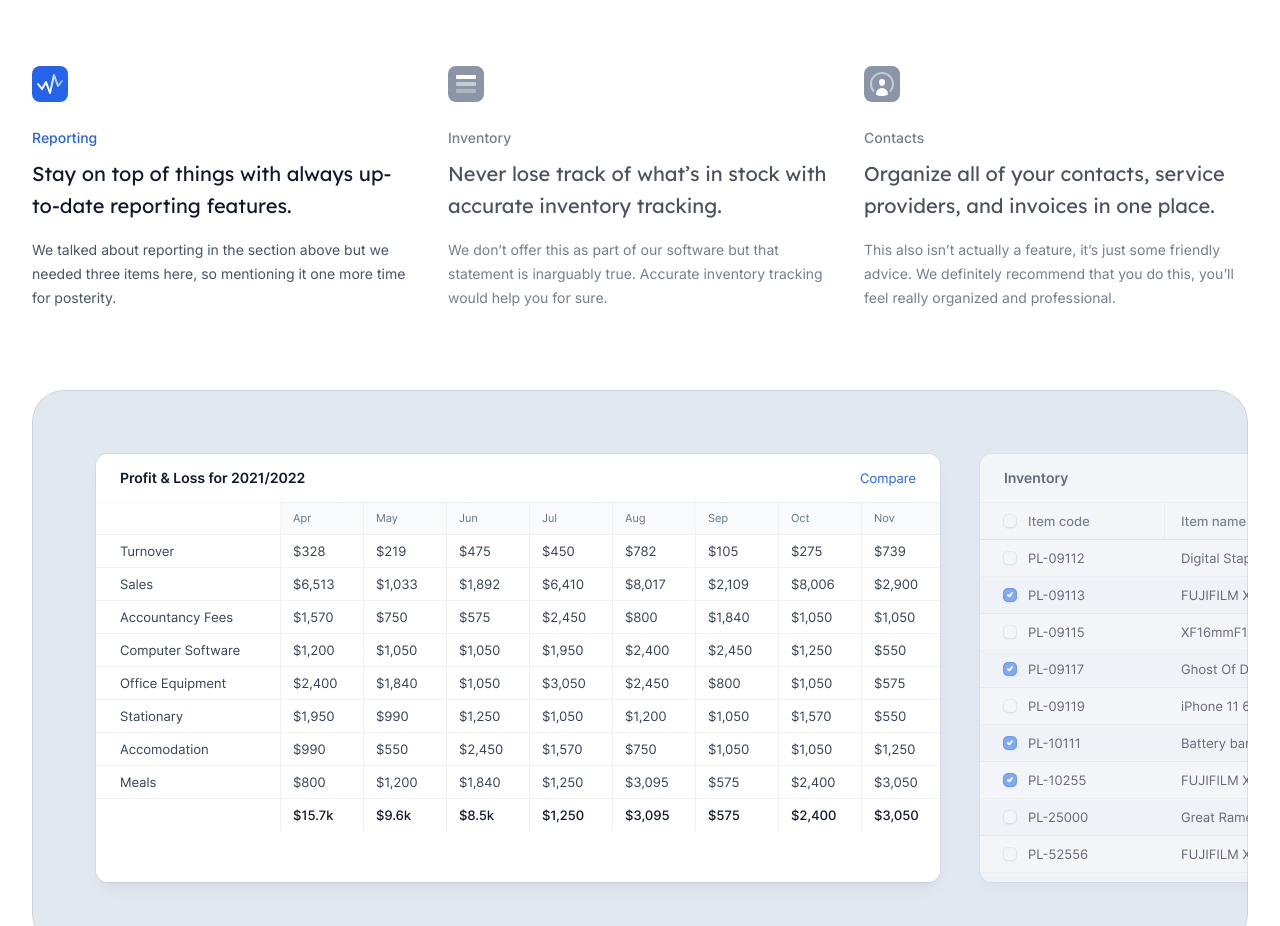
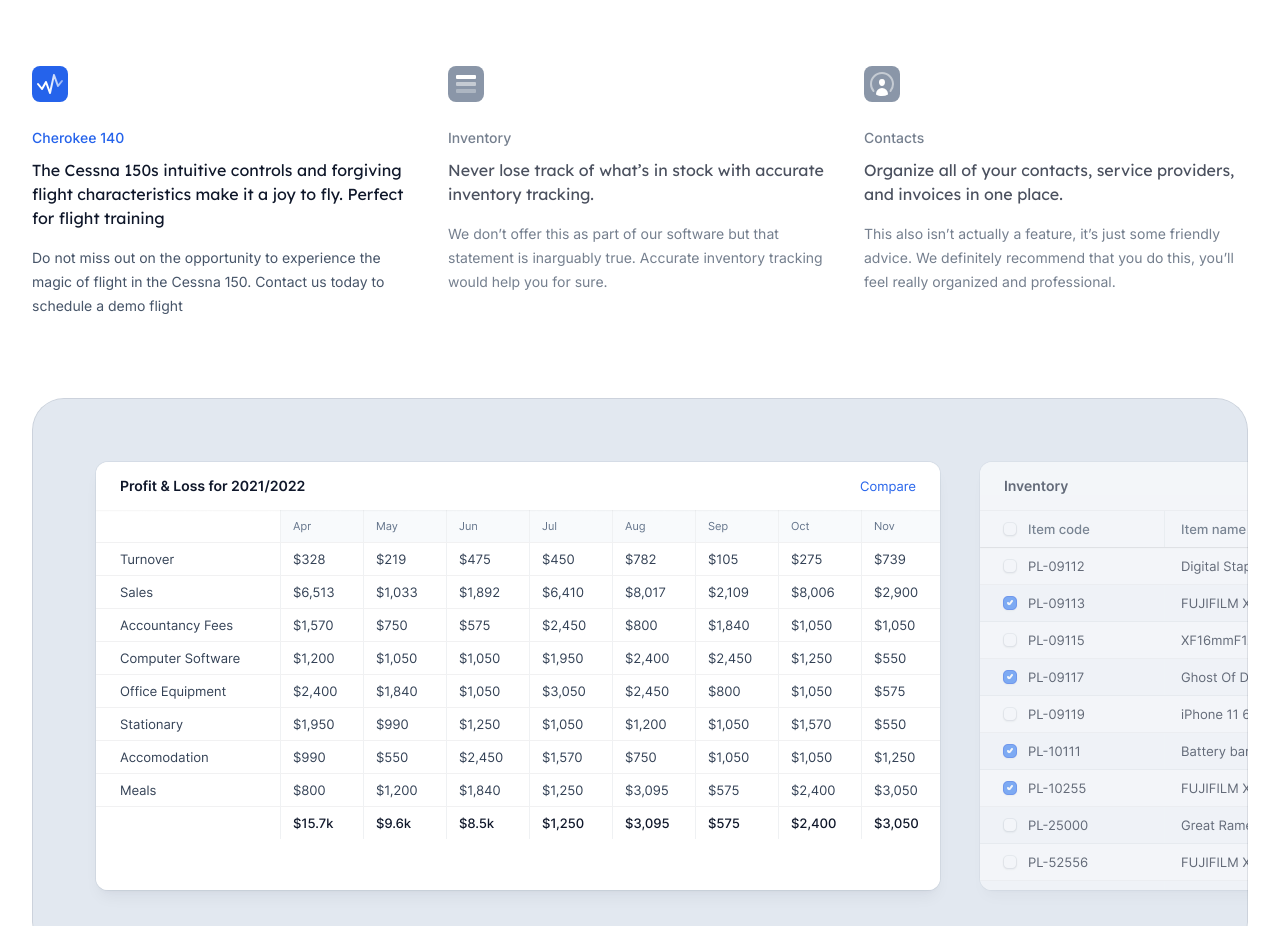
Before and after one commit to HunterBrennan1/devaviation, a Next.js app: page / in a window 1280 px wide. Shown: the part 2300-3226 px from the top of the page. Built offline with nearby package versions, Linux system fonts and the light colour scheme.

Commit message:
updated plane information

```diff
--- a/src/components/SecondaryFeatures.jsx
+++ b/src/components/SecondaryFeatures.jsx
@@ -12,10 +12,10 @@ import screenshotProfitLoss from '@/images/screenshots/profit-loss.png'
 
 const features = [
   {
-    name: 'Reporting',
-    summary: 'Stay on top of things with always up-to-date reporting features.',
+    name: 'Cherokee 140',
+    summary: 'The Cessna 150s intuitive controls and forgiving flight characteristics make it a joy to fly. Perfect for flight training',
     description:
-      'We talked about reporting in the section above but we needed three items here, so mentioning it one more time for posterity.',
+      'Do not miss out on the opportunity to experience the magic of flight in the Cessna 150. Contact us today to schedule a demo flight ',
     image: screenshotProfitLoss,
     icon: function ReportingIcon() {
       let id = useId()
@@ -122,7 +122,7 @@ function Feature({ feature, isActive, className, ...props }) {
       >
         {feature.name}
       </h3>
-      <p className="mt-2 font-display text-xl text-slate-900">
+      <p className="mt-2 font-display text-md text-slate-900">
         {feature.summary}
       </p>
       <p className="mt-4 text-sm text-slate-600">{feature.description}</p>
```
Also changed, not shown: src/images/screenshots/cessna.jpg (added), src/images/screenshots/cherokee.jpg (added).
